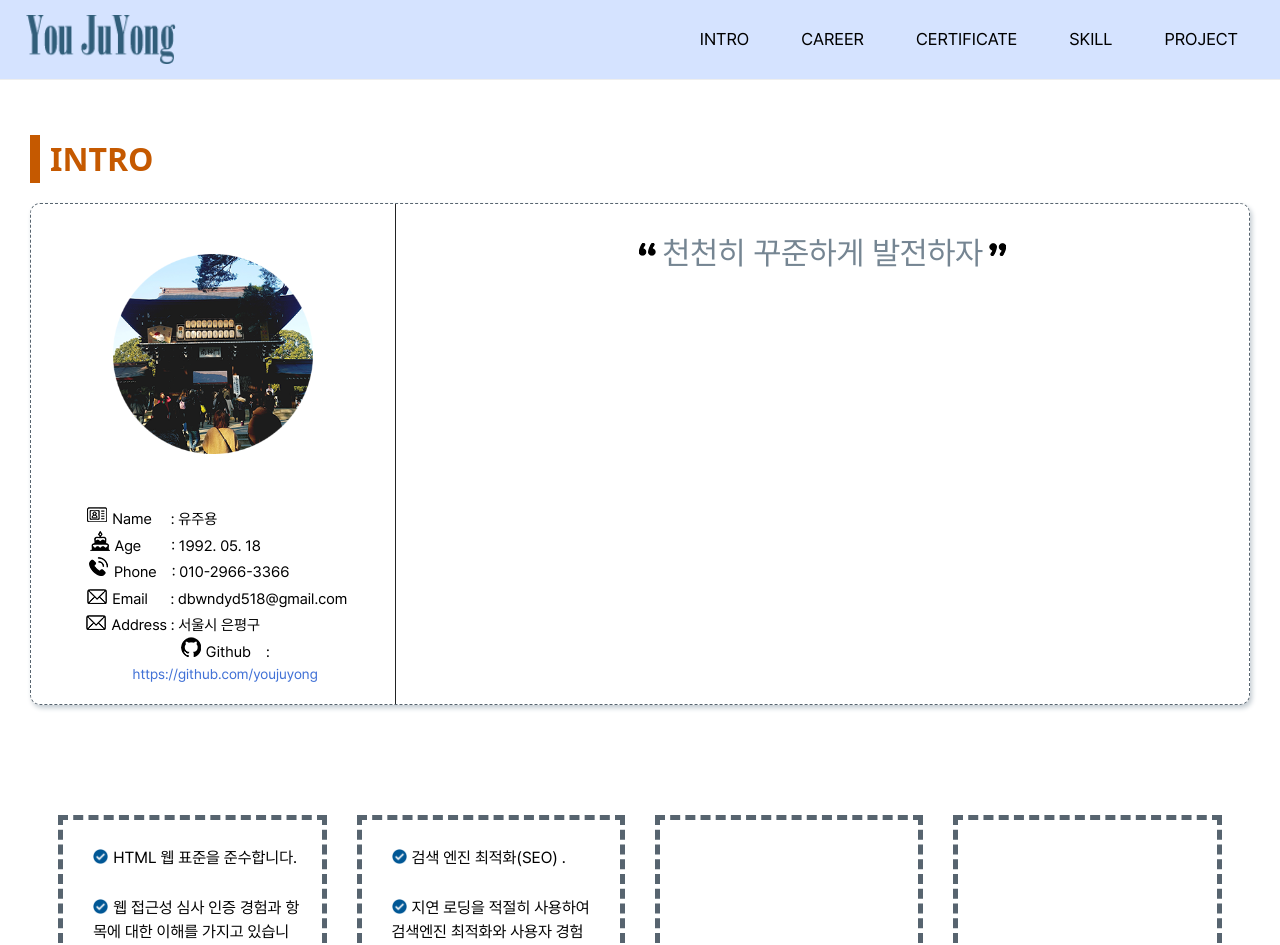
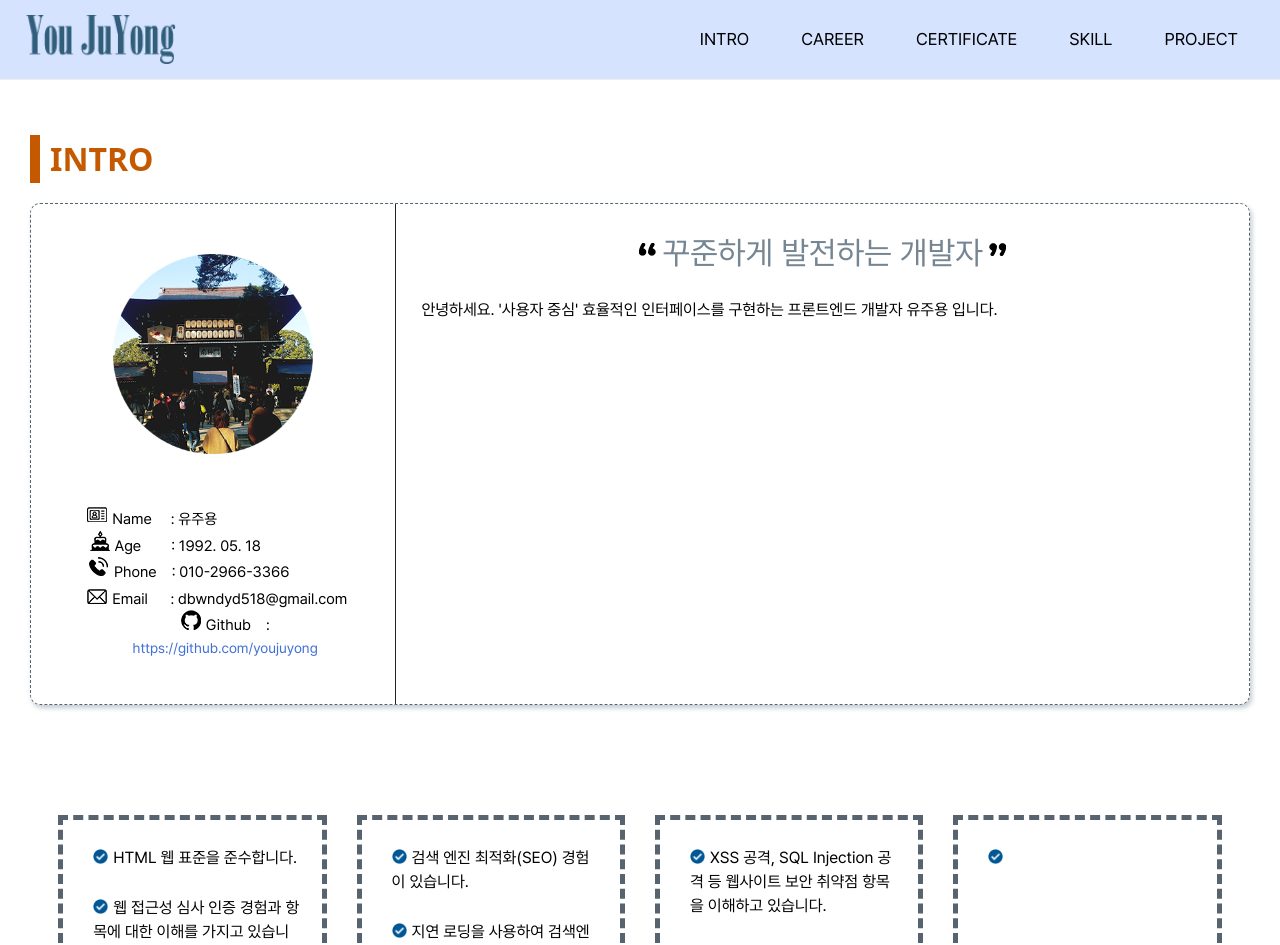
Before and after one commit to youjuyong/portfolio-next, a Next.js app: page / in a window 1280 px wide. Shown: the top 945 px of the page. Built offline with nearby package versions, Linux system fonts and the light colour scheme.

Commit message:
상세 설명 수정

```diff
--- a/package.json
+++ b/package.json
@@ -9,10 +9,13 @@
     "lint": "next lint"
   },
   "dependencies": {
+    "@react-three/fiber": "^9.0.0-alpha.8",
+    "flipping-pages": "^3.1.0",
     "next": "15.3.1",
     "react": "^19.0.0",
     "react-dom": "^19.0.0",
     "react-modal": "^3.16.3",
+    "react-pageflip": "^2.0.3",
     "sharp": "^0.34.1",
     "styled-components": "^6.1.18"
   },
--- a/src/app/component/ClientComponent/Project.tsx
+++ b/src/app/component/ClientComponent/Project.tsx
@@ -1,10 +1,11 @@
 'use client'
 
 import styles from "../../../css/layout.module.css";
+import { Project_Content_Image_Div } from "./StyledCompo";
 import { Project_GuriDaek } from "../../component/ImageCompo";
 import { Project_Modal_Cp } from "../modal/ProjectModal";
 import { Project_Section_Layout } from "../LayOutCompo";
-import { Project_GuriDaek_Img1, Project_GuriDaek_Img2, Project_GuriDaek_Img3 } from "../ImageCompo";
+import { Project_GuriDaek_Img1, Project_GuriDaek_Img2, Project_Erd_Png } from "../ImageCompo";
 import { useState } from "react";
 
 type modalType = {
@@ -78,10 +79,10 @@ const GuriDaeck_Container = ( props : Container_type ) => {
                          <div className={styles.project_content}>
                             <Project_Section_Layout>
                                 <h1>프로젝트 소개<a href="https://guridaek.com">( https://guridaek.com )</a></h1>
-                                <div className={styles.project_content_inner_img_div}>
+                                    <Project_Content_Image_Div height={"300px"}>
                                         <Project_GuriDaek_Img1></Project_GuriDaek_Img1>
                                         <Project_GuriDaek_Img2></Project_GuriDaek_Img2>
-                                </div>
+                                    </Project_Content_Image_Div>
                                 <div className={styles.project_content_inner_detail_div}>
                                     <p>
                                         온라인 RPG 게임 군주온라인 ( 정보, 마을 관리 ) 사이트 입니다. 한창 즐겨 했던 온라인 게임 에서 새로운 주민, 초보자들에게 장비 대여 또는 게임정보를
@@ -124,6 +125,12 @@ const GuriDaeck_Container = ( props : Container_type ) => {
                                     <p>React Swiper로 슬라이드 구현</p>
                              </div>
                           </Project_Section_Layout>
+                          <Project_Section_Layout>
+                             <h1>ERD</h1>
+                             <Project_Content_Image_Div height={"780px"}>
+                                        <Project_Erd_Png></Project_Erd_Png>
+                            </Project_Content_Image_Div>
+                          </Project_Section_Layout>
                         </div>
                     </div>
                 </div>
--- a/src/app/component/ClientComponent/StyledCompo.tsx
+++ b/src/app/component/ClientComponent/StyledCompo.tsx
@@ -14,3 +14,16 @@ export const Content_Title_Div = styled.div<content_title_div>`
     border-left : 10px solid var(--orange700);
     margin-top : ${(props) => props.margintop}
 `;
+
+interface content_img_div {
+    height : string
+}
+export const Project_Content_Image_Div = styled.div<content_img_div>`
+     height : ${(props) => props.height};
+        width : 100%;
+        border : 1px solid var(--black);
+
+        img {
+            float: left;
+        }
+`;
--- a/src/app/component/ContentCompo.tsx
+++ b/src/app/component/ContentCompo.tsx
@@ -26,6 +26,7 @@ export function Content_Title (props :  content_title) {
 }
 
 export const Intro = () => {
+
     return (
         <div className={`${styles.intro_layout} ${pretendard.className} intro`}>
             <article className={styles.intro_art1}>
@@ -40,7 +41,6 @@ export const Intro = () => {
                                     <span>Age&nbsp;&nbsp;&nbsp;&nbsp;&nbsp;&nbsp;&nbsp;    : 1992. 05. 18</span>
                                     <span>Phone &nbsp;&nbsp; : 010-2966-3366</span>
                                     <span>Email&nbsp;&nbsp;&nbsp;&nbsp;&nbsp;   : dbwndyd518@gmail.com</span>
-                                    <span>Address : 서울시 은평구</span>
                                     <span>Github&nbsp;&nbsp;&nbsp;  : <a href="https://github.com/youjuyong">https://github.com/youjuyong</a></span>
                                 </div>
                             </dd>
@@ -49,8 +49,10 @@ export const Intro = () => {
             </article>
             <article className={styles.intro_art2}>
                 <div className={styles.intro_art2_div}>
-                    <h1>천천히 꾸준하게 발전하자</h1>
-                    <p></p>
+                    <h1>꾸준하게 발전하는 개발자</h1>
+                    <p>안녕하세요.
+                            '사용자 중심' 효율적인 인터페이스를 구현하는 프론트엔드 개발자 유주용 입니다.
+                    </p>
                     <p></p>
                 </div>
             </article>
@@ -72,19 +74,21 @@ export const IntroDetail = () => {
             <dl>
                 <dt></dt>
                 <dd>
-                    <p>검색 엔진 최적화(SEO) .</p>
-                    <p>지연 로딩을 적절히 사용하여 검색엔진 최적화와 사용자 경험(UX)을 향상 시키는것을 지향합니다.</p>
-                    <p>API 요청 시 응답까지 스켈레톤CSS와 Loader를 적절히 사용하여 사용자 경험을 증가시킵니다. </p>
+                    <p>검색 엔진 최적화(SEO) 경험이 있습니다.</p>
+                    <p>지연 로딩을 사용하여 검색엔진 최적화와 사용자 경험(UX)을 향상 시키는것을 지향합니다.</p>
+                    <p>Styled.Component를 사용하여 재사용 가능한 디자인 설계를 추구합니다.</p>
                 </dd>
             </dl>
             <dl>
                 <dt></dt>
                 <dd>
+                    <p>XSS 공격, SQL Injection 공격 등 웹사이트 보안 취약점 항목을 이해하고 있습니다.</p>
                 </dd>
             </dl>
             <dl>
                 <dt></dt>
                 <dd>
+                    <p></p>
                 </dd>
             </dl>
         </div>
--- a/src/css/layout.module.css
+++ b/src/css/layout.module.css
@@ -184,10 +184,16 @@
         position: inherit;
         text-align: center;
 
+        p {
+            position: relative;
+            display : flex;
+            align-items: center;
+        }
         h1 {
             font-weight: 700;
             font-size: 32px;
             color: var(--gray500);
+            margin-bottom: 1.3rem;
 
             &::before {
                 content: '';
@@ -204,6 +210,14 @@
                 height : 30px;
                 display: inline-block;
             }
+        }
+
+
+        .intro_page_div1 {
+            width : 230px;
+            position: relative;
+            margin-right : 10px;
+            margin-left : 10px;
         }
     }
 
@@ -284,15 +298,8 @@
                 }
             }
 
-            span:nth-child(5) {
-                margin-left: -40px;
-                &::before {
-                    content: '';
-                    background: url("../../public/images/email.png") bottom no-repeat;
-                }
-            }
 
-             span:nth-child(6) {
+             span:nth-child(5) {
                 margin-left: 12px;
                 &::before {
                     content: '';
@@ -612,7 +619,7 @@
     }
 
     .project_content_inner_img_div {
-        height : 300px;
+        height : auto;
         width : 100%;
         border : 1px solid var(--black);
 
@@ -627,10 +634,10 @@
         margin-top : 20px;
 
         p {
-            font-size:  18px;
+            font-size:  17px;
             font-family: 'Pretendard-Regular';
             letter-spacing: 0.5px;
-            line-height: 40px;
+            line-height: 32px;
         }
 
         a {
@@ -638,4 +645,5 @@
              text-decoration: underline;
         }
     }
+
 }
--- a/src/css/modal.tsx
+++ b/src/css/modal.tsx
@@ -21,6 +21,6 @@ export const ProjectModalCss: ReactModal.Styles = {
         overflow: "auto",
         padding: "0px",
         border: "",
-        marginTop : "-20px"
+        marginTop : "-30px"
     },
 };
```
Also changed, not shown: src/app/component/ImageCompo.tsx (+14 -3 lines), public/images/erd_img.png (added), src/css/var.css (line endings or trailing spaces), 1 other file (tests, documents, lock files or other folders).
